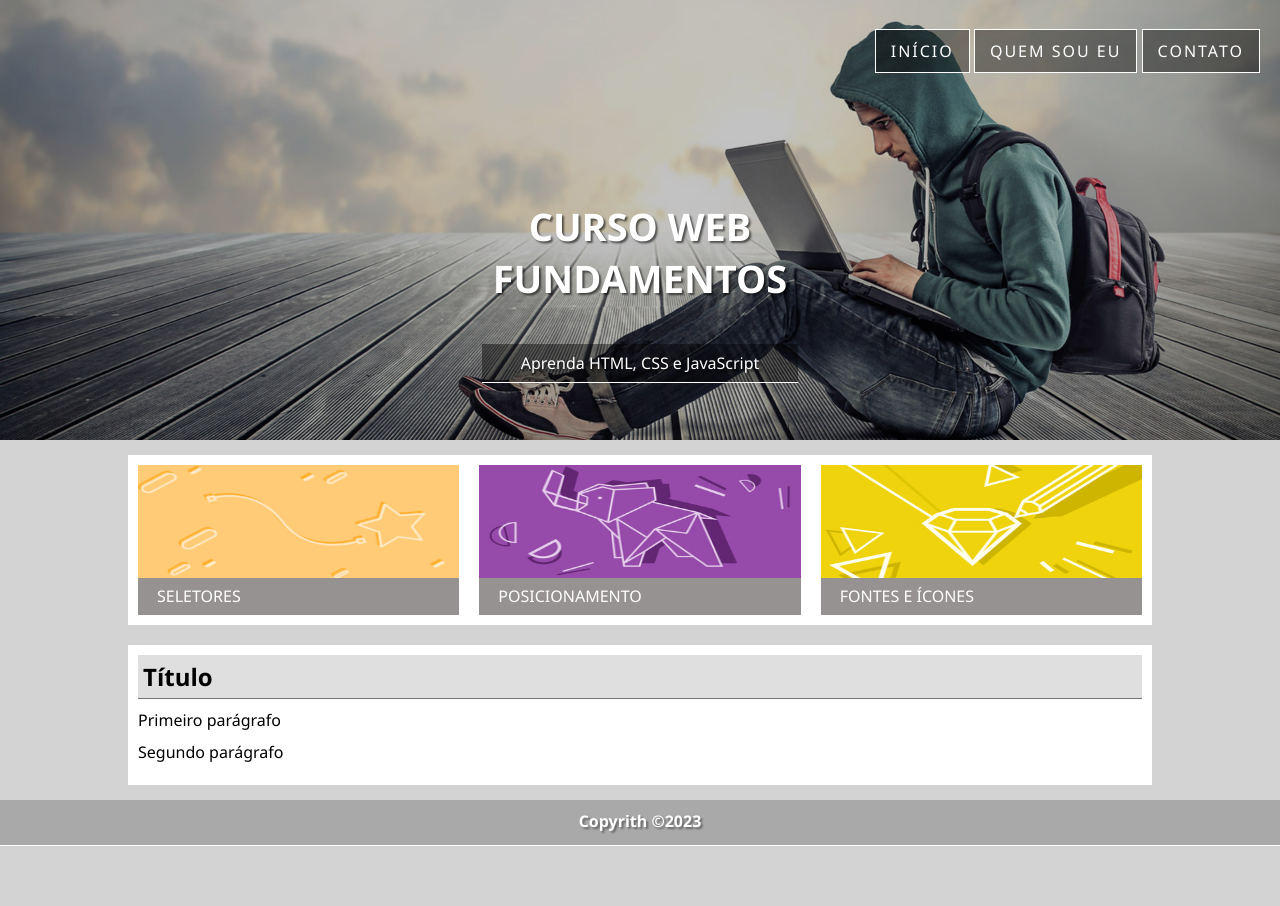
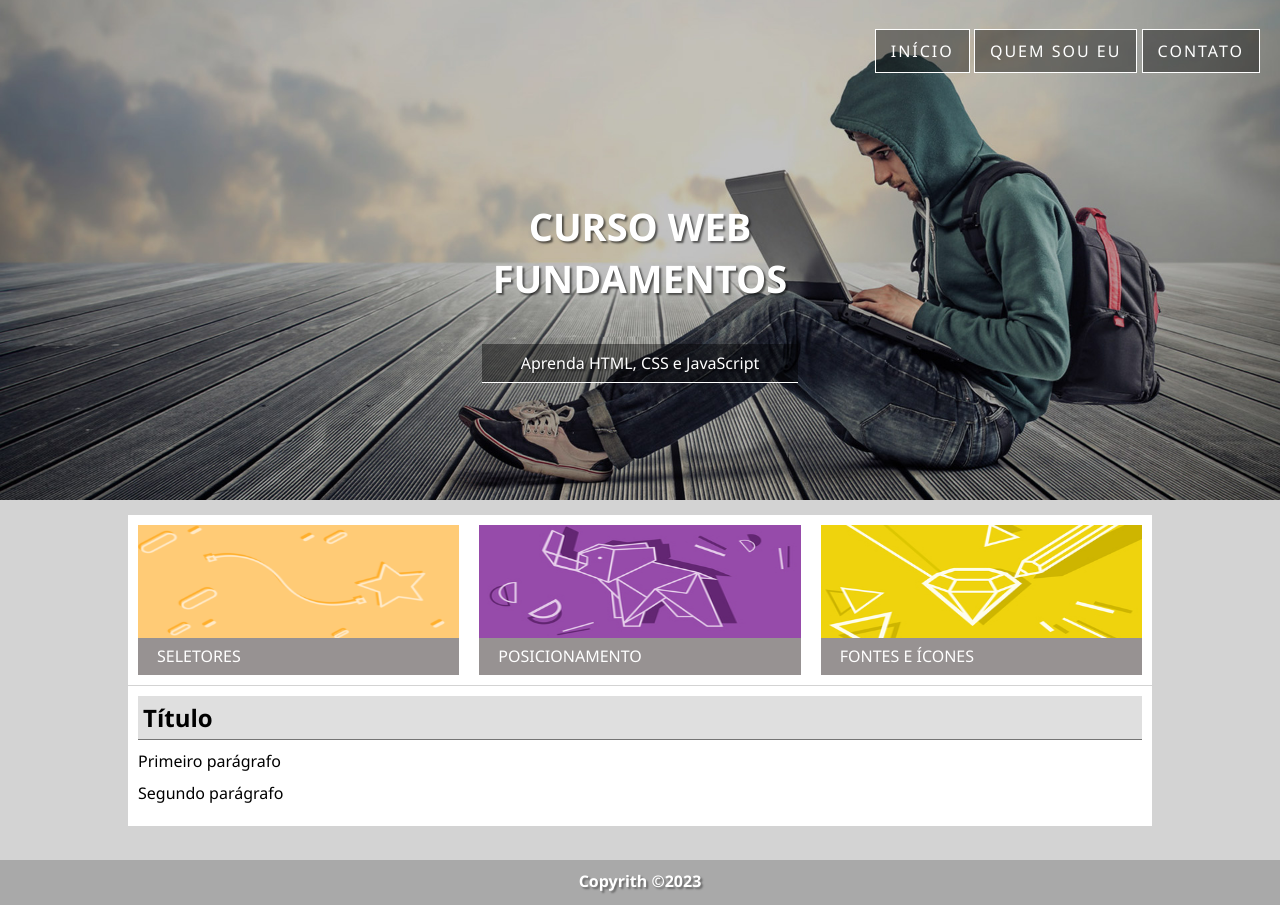
Before and after one commit to devAugustoW/html-css-js_udemy, a plain HTML site: page projeto-fundamentos/index.html in a window 1280 px wide. Before the commit the page ends 846 px from the top, so only its background shows below. Drawn offline with Linux system fonts and the light colour scheme.

Commit message:
Update tamanhos

```diff
--- a/projeto-fundamentos/estilo/style.css
+++ b/projeto-fundamentos/estilo/style.css
@@ -13,7 +13,7 @@ body, html{
 /* INÍCIO DO HEADER */
 header{
     background: url(../imagens/bg-3.jpg);
-    height: 55vh;
+    height: 500px;
     background-size: cover;
     background-position: right center;
     overflow: auto;
@@ -45,24 +45,19 @@ header div{
     color: white;
     margin-top: 200px;
     text-shadow: 2px 2px 2px rgba(0, 0, 0, 0.568);
-
-
 }
 
 header div h1{
     font-size: 38px;
     text-transform: uppercase;
-
 }
 
 header div p{
-
     background-color: rgba(0, 0, 0, 0.425);
     padding: 8px;
     width: 300px;
     margin: 40px auto 0px;
     border-bottom: 1px solid white;
-
 }
 
 /* INÍCIO CONTEÚDO PRINCIPAL */
@@ -109,7 +104,7 @@ section{
 
 /* SEGUNDA PARTE DO CONTEÚDO PRINCIPAL */
 .section-text{
-    margin-top: 20px;
+    margin-top:1px;
     height: 120px;
 }
 
```
Also changed, not shown: projeto-responsivo/index.html (+1 -1 lines).
